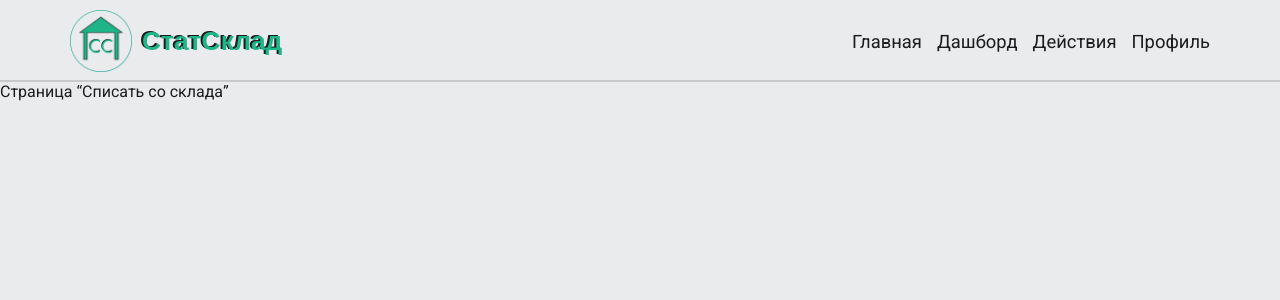
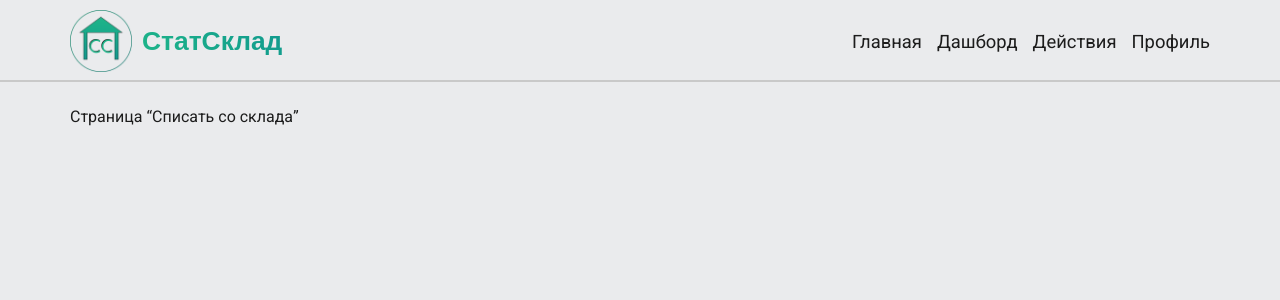
Before and after one commit to Qaddis/stat-sklad, a Next.js app in the folder frontend/: page /actions/write-off in a window 1280 px wide. Shown: the top 300 px of the page. Built offline with nearby package versions, Linux system fonts and the light colour scheme; a web font is replaced by a local one.

Commit message:
Frontend: change styles

```diff
--- a/frontend/src/assets/styles/_variables.scss
+++ b/frontend/src/assets/styles/_variables.scss
@@ -5,7 +5,8 @@
 	--main-dark-color: #1c1c1c;
 	--add-dark-color: #262626;
 
-	--accent-color: #1eb589;
+	--primary-color: #1eb589;
+	--secondary-color: #11998e;
 
 	--main-color: var(--main-light-color);
 	--add-color: var(--add-light-color);
--- a/frontend/src/assets/styles/globals.scss
+++ b/frontend/src/assets/styles/globals.scss
@@ -15,3 +15,15 @@ body {
 	background-color: var(--main-color);
 	color: var(--text-color);
 }
+
+.main {
+	width: 100%;
+	min-height: calc(100vh - 132px);
+	margin: 25px 0;
+}
+
+.wrapper {
+	max-width: 1140px;
+	height: auto;
+	margin: 0 auto;
+}
--- a/frontend/src/components/layout/AppHeader.module.scss
+++ b/frontend/src/components/layout/AppHeader.module.scss
@@ -36,11 +36,16 @@
 	}
 
 	span {
-		color: var(--accent-color);
 		font-family: var(--martian-font);
 		font-size: 1.65rem;
 		font-weight: 800;
-		text-shadow: -2px -1px 0 var(--main-dark-color);
+		background: linear-gradient(
+			45deg,
+			var(--primary-color),
+			var(--secondary-color)
+		);
+		background-clip: text;
+		color: transparent;
 	}
 }
 
--- a/frontend/src/components/ui/NavLink.module.scss
+++ b/frontend/src/components/ui/NavLink.module.scss
@@ -17,7 +17,7 @@
 		position: absolute;
 		left: 0;
 		bottom: -2px;
-		background-color: var(--accent-color);
+		background-color: var(--primary-color);
 
 		transition: width 0.25s;
 	}
@@ -27,7 +27,7 @@
 	}
 
 	&:not(.--active):hover {
-		color: var(--accent-color);
+		color: var(--primary-color);
 	}
 
 	&:not(.--active):active {
```
Also changed, not shown: frontend/src/assets/Logo.png.
